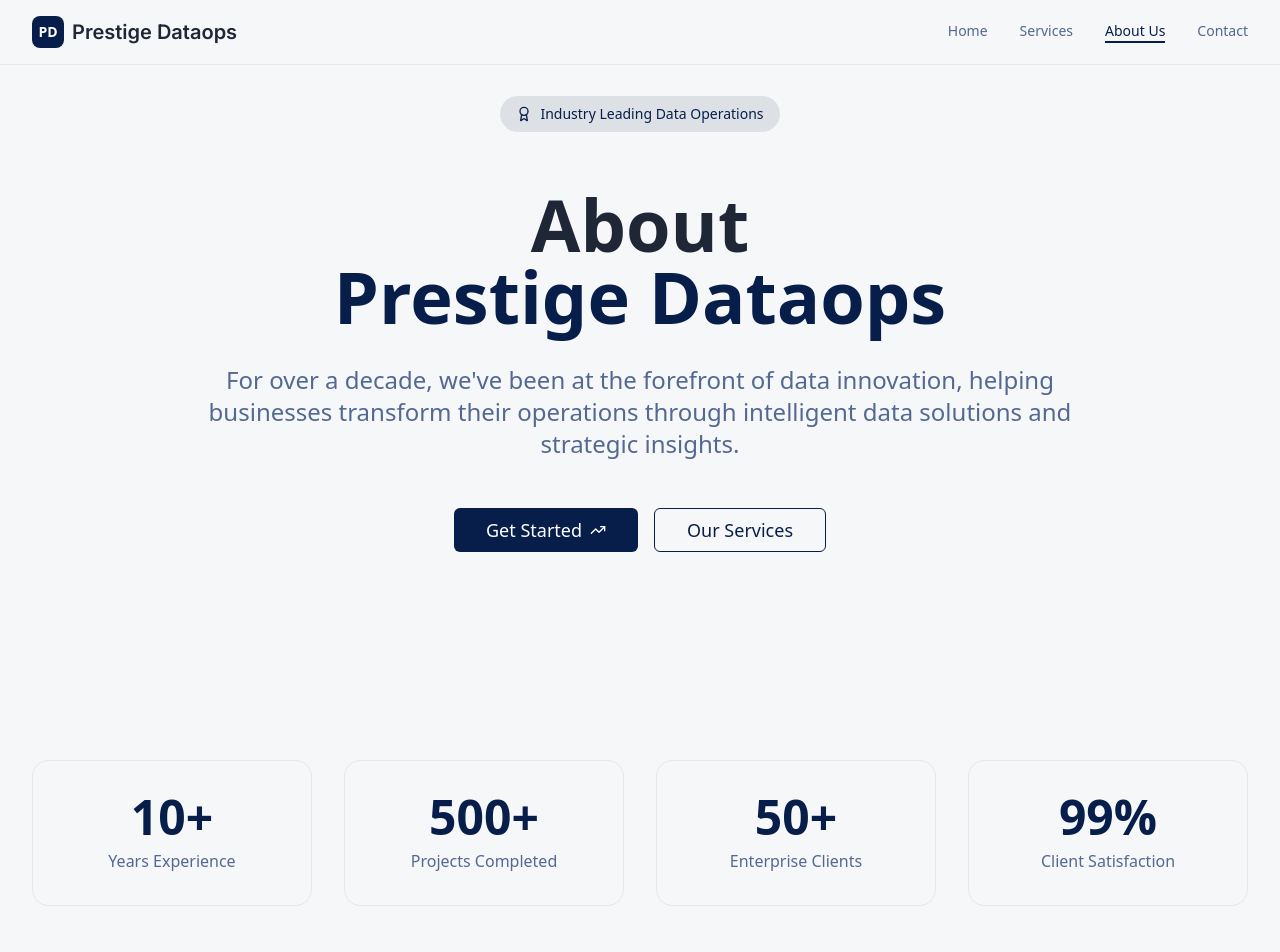
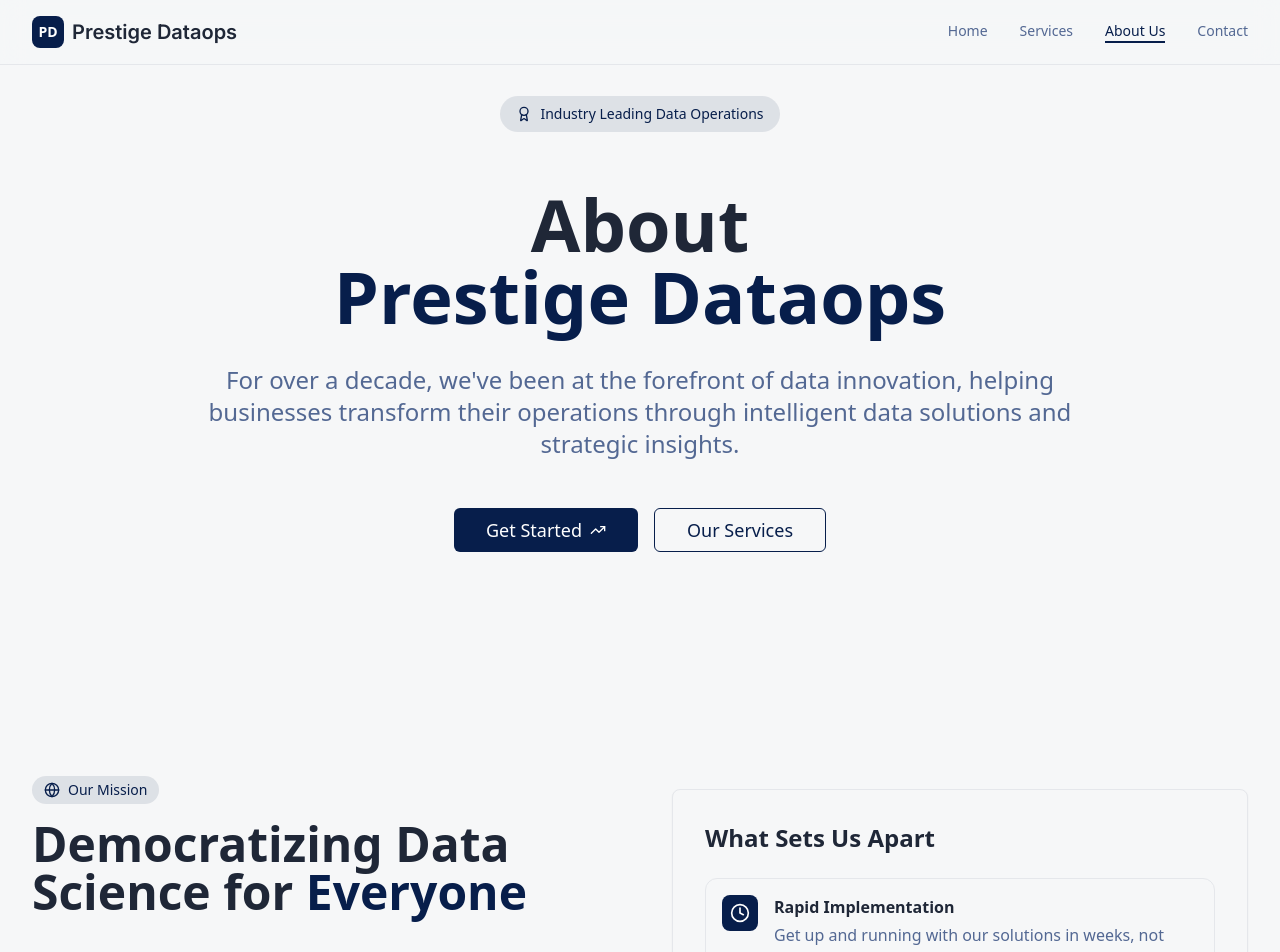
Before and after one commit to waqaralyy/prestige-data-flow, a React (Vite) app: page /about in a window 1280 px wide. Shown: the top 952 px of the page. Built offline with nearby package versions, Linux system fonts and the light colour scheme.

Commit message:
Remove statistics section
Remove the "10+ Years Experience", "500+ Projects Completed", "50+ Enterprise Clients", and "99% Client Satisfaction" statistics section from the About page.

```diff
--- a/src/pages/About.tsx
+++ b/src/pages/About.tsx
@@ -40,12 +40,6 @@ const About = () => {
     }
   ];
 
-  const stats = [
-    { number: "10+", label: "Years Experience" },
-    { number: "500+", label: "Projects Completed" },
-    { number: "50+", label: "Enterprise Clients" },
-    { number: "99%", label: "Client Satisfaction" }
-  ];
 
 
   return (
@@ -97,21 +91,6 @@ const About = () => {
           </div>
         </section>
 
-        {/* Stats Section */}
-        <section className="py-20 bg-muted">
-          <div className="container mx-auto px-4 sm:px-6 lg:px-8">
-            <div className="grid grid-cols-2 lg:grid-cols-4 gap-8">
-              {stats.map((stat, index) => (
-                <div key={index} className="text-center group">
-                  <div className="p-8 rounded-2xl bg-card border border-border hover:shadow-large transition-all duration-300 group-hover:scale-105">
-                    <div className="text-4xl lg:text-5xl font-bold text-primary mb-2">{stat.number}</div>
-                    <div className="text-muted-foreground font-medium">{stat.label}</div>
-                  </div>
-                </div>
-              ))}
-            </div>
-          </div>
-        </section>
 
 
       {/* Mission Section */}
```
